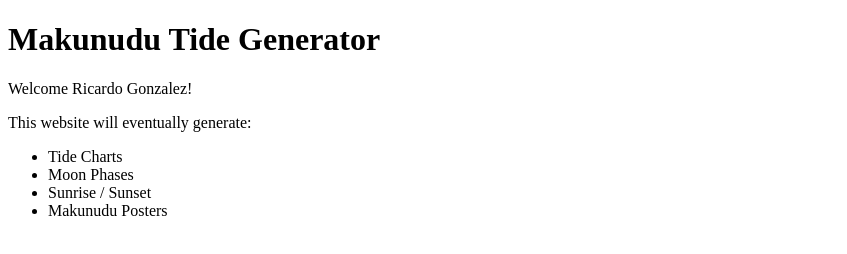
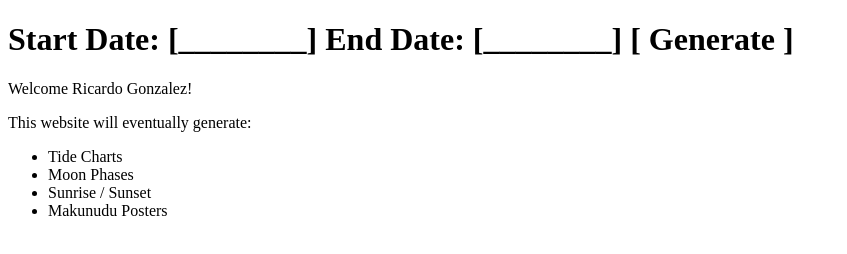
Before and after one commit to epcardo-dot/makunudu-tide-generator, a plain HTML site: page index.html in a window 1280 px wide. Shown: the whole page, without its empty margins (0-847 px from the left). Drawn offline with Linux system fonts and the light colour scheme.

Commit message:
Update index.html

```diff
--- a/index.html
+++ b/index.html
@@ -1,10 +1,18 @@
 <!DOCTYPE html>
 <html>
 <head>
-    <title>Makunudu Tide Generator</title>
+    <title>Start Date: [________]
+
+End Date:   [________]
+
+[ Generate ]</title>
 </head>
 <body>
-    <h1>Makunudu Tide Generator</h1>
+    <h1>Start Date: [________]
+
+End Date:   [________]
+
+[ Generate ]</h1>
 
     <p>Welcome Ricardo Gonzalez!</p>
 
```
